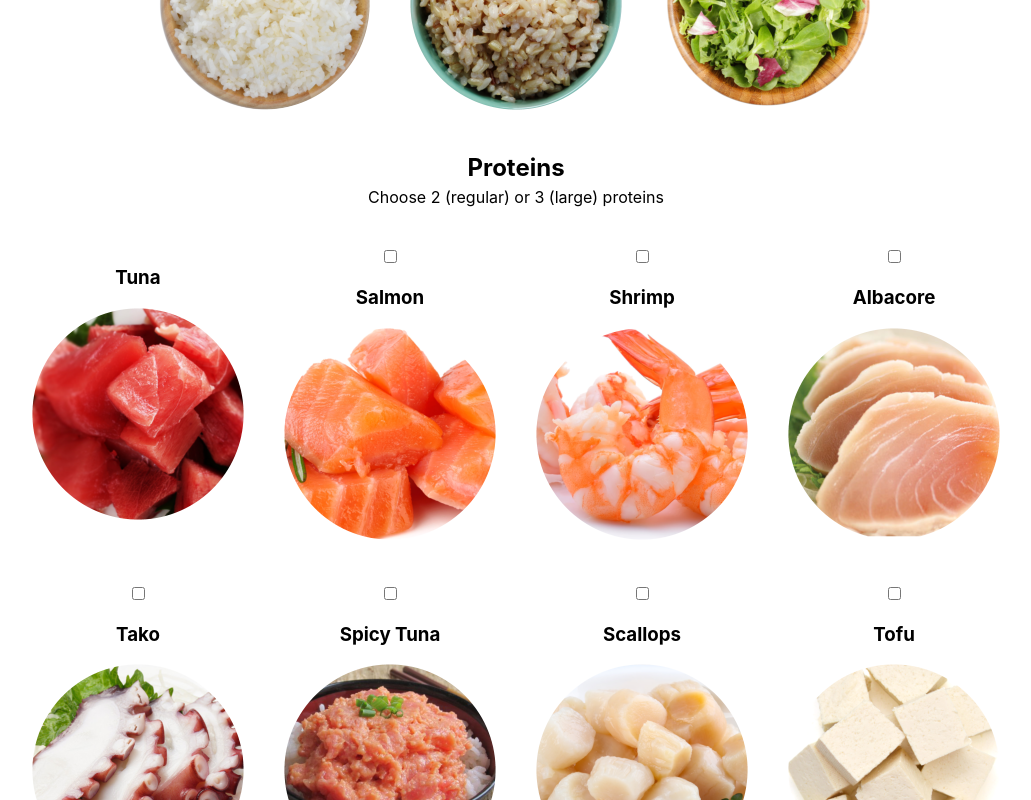
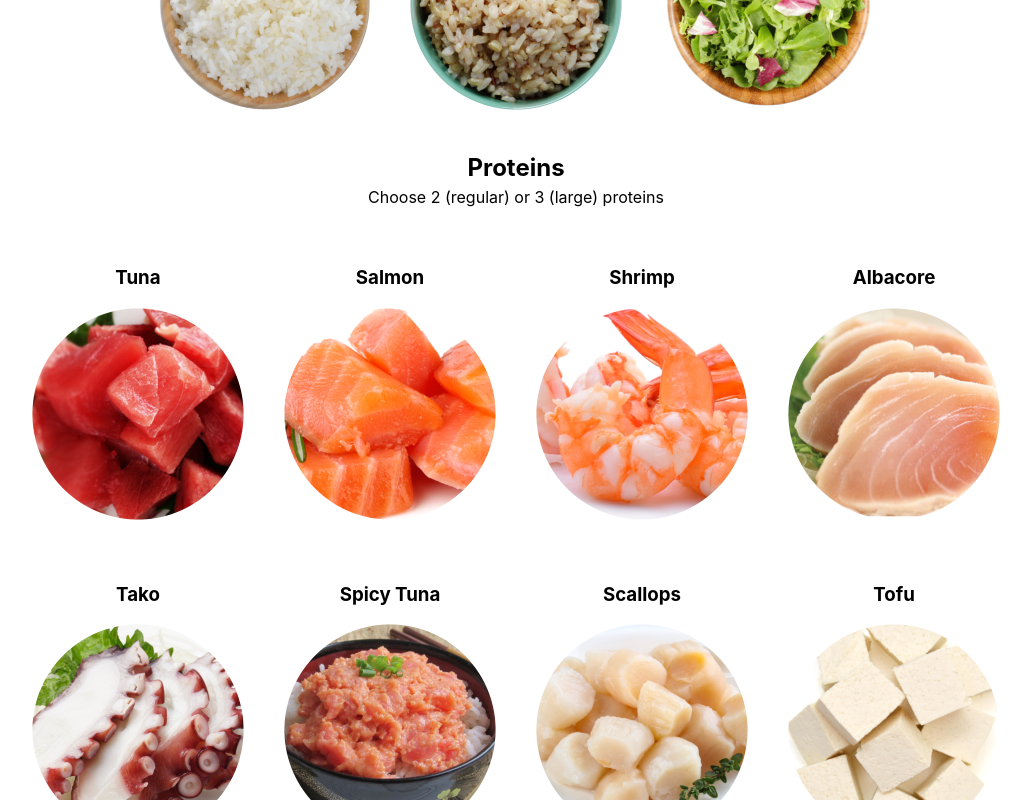
Before and after one commit to billyxuding/PokeSquare, a React (Create React App) app in the folder client/: page / in a window 1280 px wide. Shown: the part 571-1371 px from the top of the page, without its empty margins (124-1155 px from the left). Built offline with nearby package versions, Linux system fonts and the light colour scheme.

Commit message:
all proteins have hidden checkboxes and blue borders when clicked

```diff
--- a/client/src/Components/Proteins.js
+++ b/client/src/Components/Proteins.js
@@ -35,22 +35,22 @@ const Proteins = props => {
                     </label>
                 </div>
                 <div>
-                    <input type="checkbox" name="Salmon" id="salmon" onChange={ checkHandler } />
-                    <label htmlFor="salmon">
+                    <input type="checkbox" name="Salmon" className="checkbox" id="salmon" onChange={ checkHandler } />
+                    <label className="label" htmlFor="salmon">
                         <h3>Salmon</h3>
                         <img src={ salmon } alt="salmon" />
                     </label>
                 </div>
                 <div>
-                    <input type="checkbox" name="Shrimp" id="shrimp" onChange={ checkHandler } />
-                    <label htmlFor="shrimp">
+                    <input type="checkbox" name="Shrimp" className="checkbox" id="shrimp" onChange={ checkHandler } />
+                    <label className="label" htmlFor="shrimp">
                         <h3>Shrimp</h3>
                         <img src={ shrimp } alt="shrimp" />
                     </label>
                 </div>
                 <div>
-                    <input type="checkbox" name="Albacore" id="albacore" onChange={ checkHandler } />
-                    <label htmlFor="albacore">
+                    <input type="checkbox" name="Albacore" className="checkbox" id="albacore" onChange={ checkHandler } />
+                    <label className="label" htmlFor="albacore">
                         <h3>Albacore</h3>
                         <img src={ albacore } alt="albacore" />
                     </label>
@@ -58,29 +58,29 @@ const Proteins = props => {
             </div>
             <div className="section">
                 <div>
-                    <input type="checkbox" name="Tako" id="tako" onChange={ checkHandler } />
-                    <label htmlFor="tako">
+                    <input type="checkbox" name="Tako" className="checkbox" id="tako" onChange={ checkHandler } />
+                    <label className="label" htmlFor="tako">
                         <h3>Tako</h3>
                         <img src={ tako } alt="tako" />
                     </label>
                 </div>
                 <div>
-                    <input type="checkbox" name="Spicy Tuna" id="spicy-tuna" onChange={ checkHandler } />
-                    <label htmlFor="spicy-tuna">
+                    <input type="checkbox" name="Spicy Tuna" className="checkbox" id="spicy-tuna" onChange={ checkHandler } />
+                    <label className="label" htmlFor="spicy-tuna">
                         <h3>Spicy Tuna</h3>
                         <img src={ spicyTuna } alt="spicy-tuna" />
                     </label>
                 </div>
                 <div>
-                    <input type="checkbox" name="Scallops" id="scallops" onChange={ checkHandler } />
-                    <label htmlFor="scallops">
+                    <input type="checkbox" name="Scallops" className="checkbox" id="scallops" onChange={ checkHandler } />
+                    <label className="label" htmlFor="scallops">
                         <h3>Scallops</h3>
                         <img src={ scallops } alt="scallops" />
                     </label>
                 </div>
                 <div>
-                    <input type="checkbox" name="Tofu" id="tofu" onChange={ checkHandler } />
-                    <label htmlFor="tofu">
+                    <input type="checkbox" name="Tofu" className="checkbox" id="tofu" onChange={ checkHandler } />
+                    <label className="label" htmlFor="tofu">
                         <h3>Tofu</h3>
                         <img src={ tofu } alt="tofu" />
                     </label>
```
